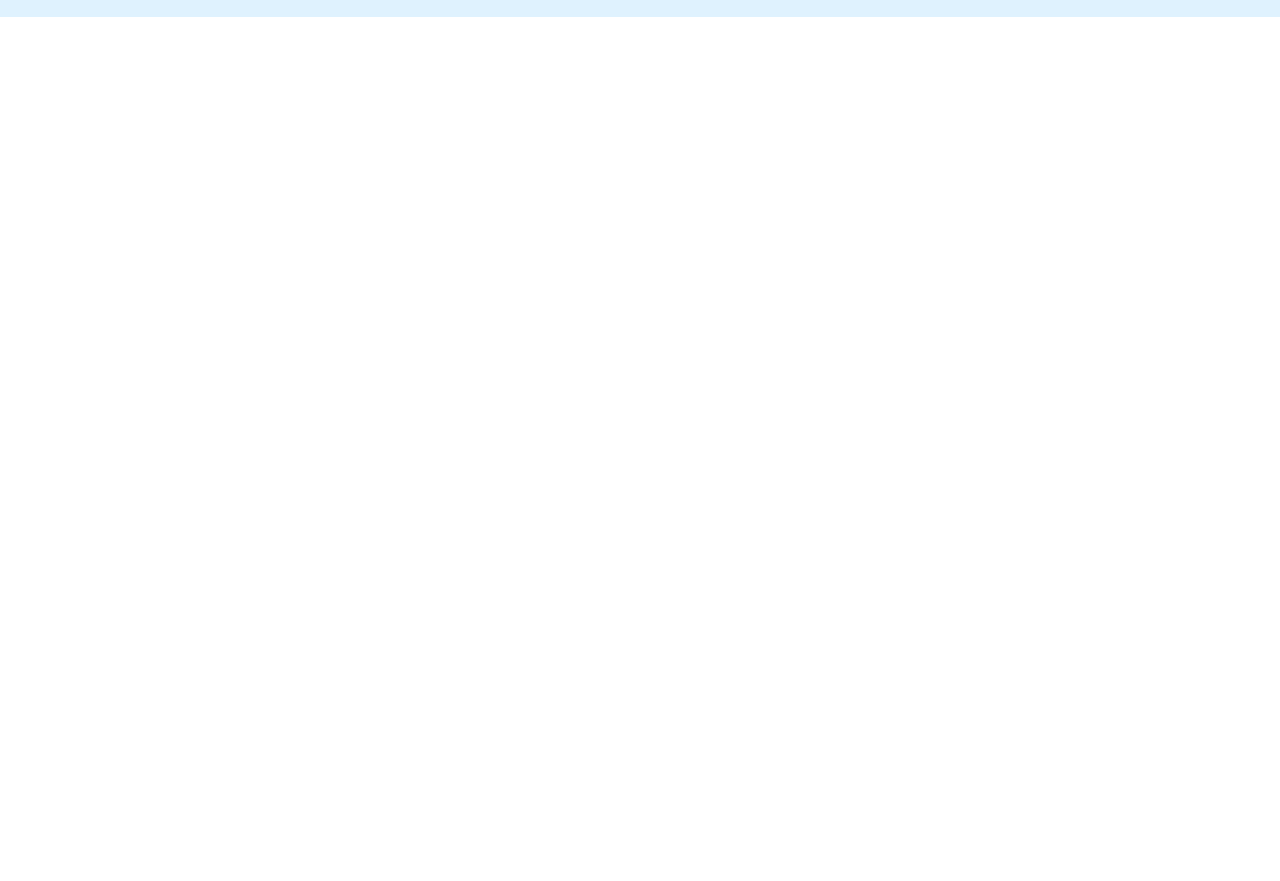
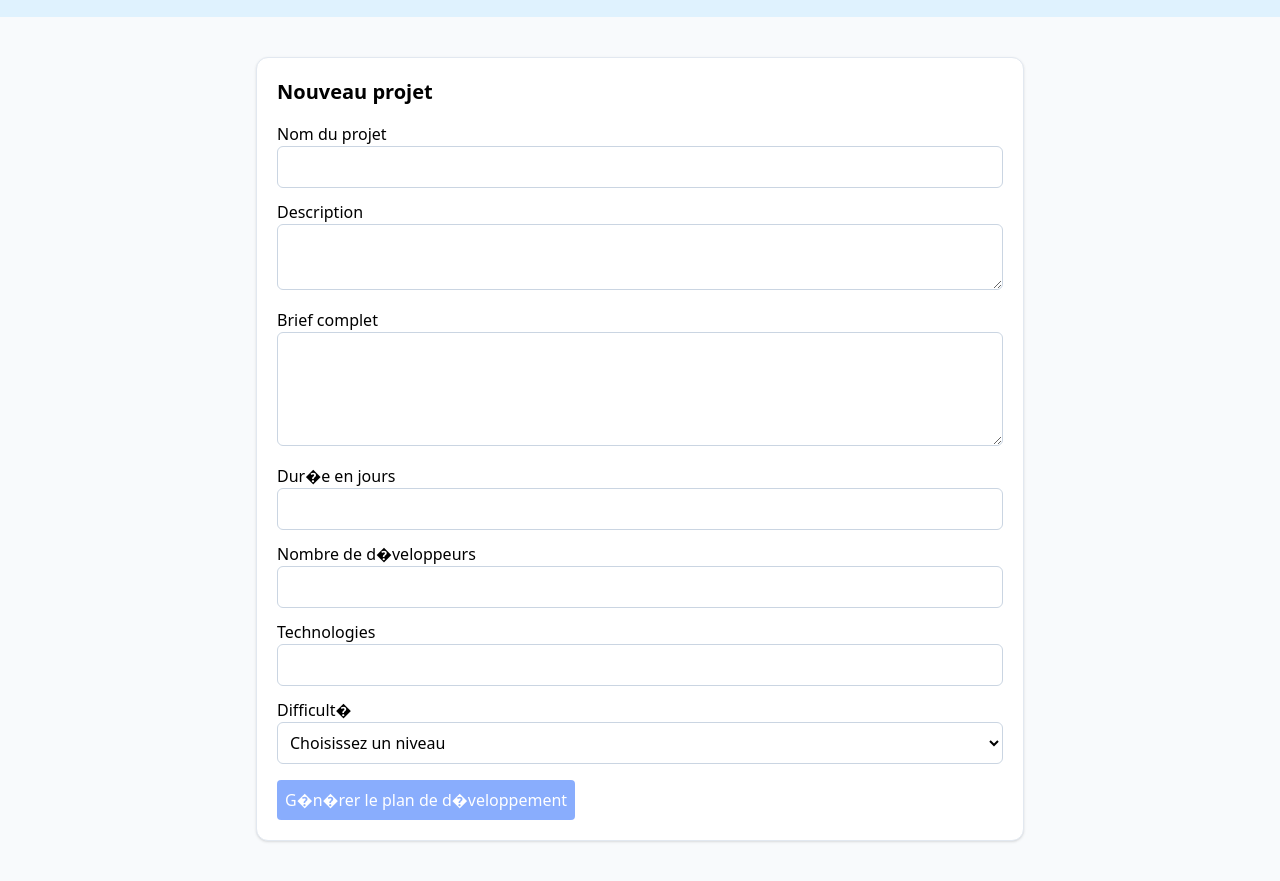
Before and after one commit to Yassine-aboulayt/Planit_IA, a plain HTML site: page new-project.html in a window 1280 px wide. Shown: the part 63-944 px from the top of the page. Before the commit the page ends 800 px from the top, so only its background shows below. Drawn offline with nearby package versions, Linux system fonts and the light colour scheme.

Commit message:
feat: ajouter le formulaire de projet

```diff
--- a/new-project.html
+++ b/new-project.html
@@ -40,7 +40,90 @@
         </ul>
       </nav>
     </header>
-    <main></main>
+    <main class="bg-slate-50 p-4">
+      <section
+        class="p-5 mx-auto my-6 max-w-3xl rounded-xl border border-slate-200 bg-white shadow-sm"
+      >
+        <h1 class="mb-4 text-xl font-bold">Nouveau projet</h1>
+        <form id="project-form" novalidate>
+          <label for="project-name" class="block">Nom du projet</label>
+          <input
+            id="project-name"
+            type="text"
+            required
+            class="border p-2 w-full rounded-md border-slate-300"
+          />
+          <p id="name-error" class="text-red-600"></p>
+
+          <label for="description" class="mt-3 block">Description</label>
+          <textarea
+            id="description"
+            required
+            class="border p-2 w-full rounded-md border-slate-300"
+          ></textarea>
+          <p id="description-error" class="text-red-600"></p>
+
+          <label for="brief" class="mt-3 block">Brief complet</label>
+          <textarea
+            id="brief"
+            rows="4"
+            required
+            class="border p-2 w-full rounded-md border-slate-300"
+          ></textarea>
+          <p id="brief-error" class="text-red-600"></p>
+          <label for="duration" class="mt-3 block">Dur�e en jours</label>
+          <input
+            id="duration"
+            type="number"
+            min="1"
+            step="1"
+            required
+            class="border p-2 w-full rounded-md border-slate-300"
+          />
+          <p id="duration-error" class="text-red-600"></p>
+          <label for="developers" class="mt-3 block"
+            >Nombre de d�veloppeurs</label
+          >
+          <input
+            id="developers"
+            type="number"
+            min="1"
+            step="1"
+            required
+            class="border p-2 w-full rounded-md border-slate-300"
+          />
+          <p id="developers-error" class="text-red-600"></p>
+          <label for="technologies" class="mt-3 block">Technologies</label>
+          <input
+            id="technologies"
+            type="text"
+            required
+            class="border p-2 w-full rounded-md border-slate-300"
+          />
+          <p id="technologies-error" class="text-red-600"></p>
+          <label for="difficulty" class="mt-3 block">Difficult�</label>
+          <select
+            id="difficulty"
+            required
+            class="border p-2 w-full rounded-md border-slate-300"
+          >
+            <option value="">Choisissez un niveau</option>
+            <option value="Beginner">Beginner</option>
+            <option value="Intermediate">Intermediate</option>
+            <option value="Advanced">Advanced</option>
+          </select>
+          <p id="difficulty-error" class="text-red-600"></p>
+          <button
+            id="generate-plan"
+            type="submit"
+            disabled
+            class="mt-4 rounded bg-blue-600 p-2 text-white disabled:opacity-50"
+          >
+            G�n�rer le plan de d�veloppement
+          </button>
+        </form>
+      </section>
+    </main>
     <dialog id="modal" class="m-auto rounded border p-4">
       <label for="api-key">Cl� API</label>
       <input id="api-key" type="password" class="my-3 block border p-2" />
```
